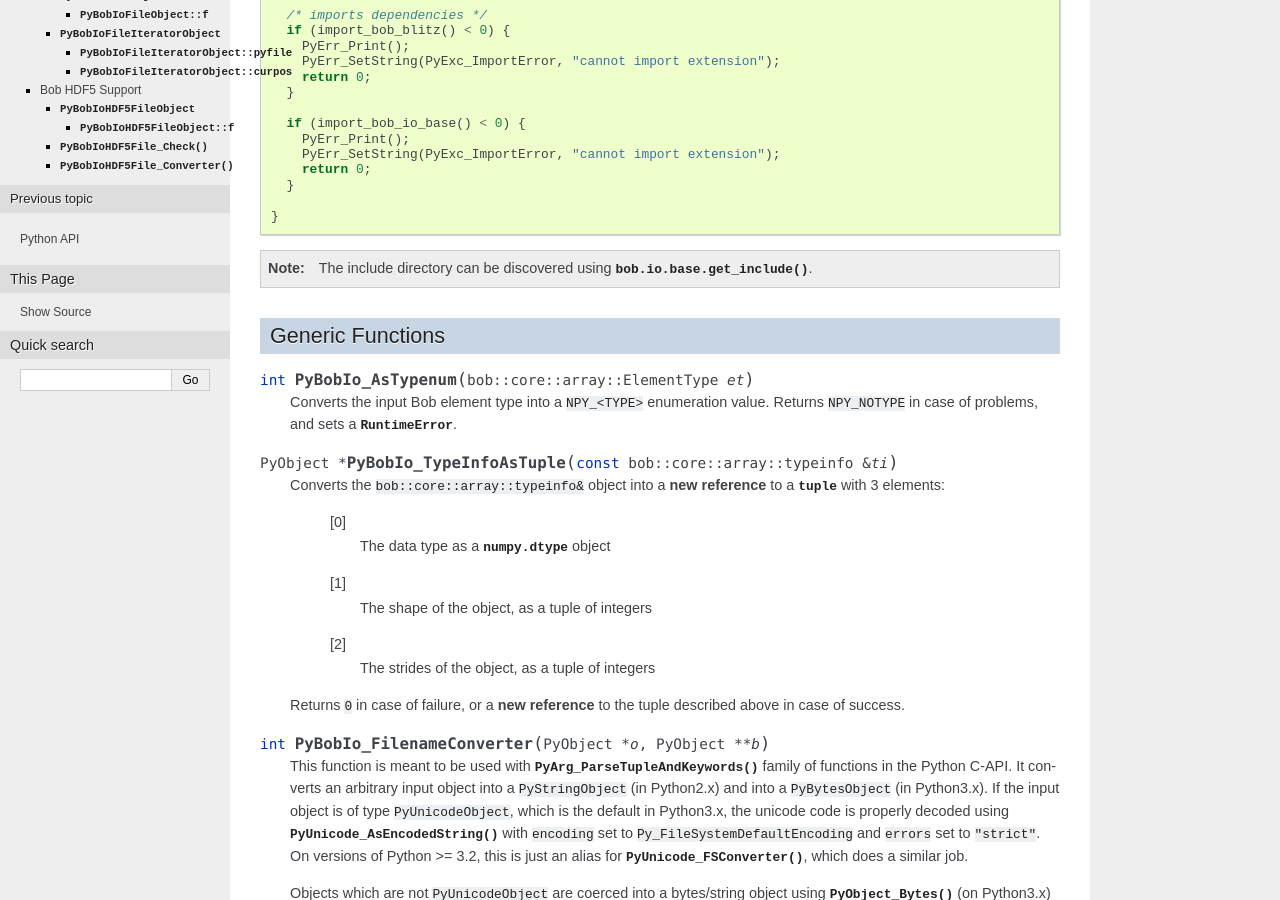
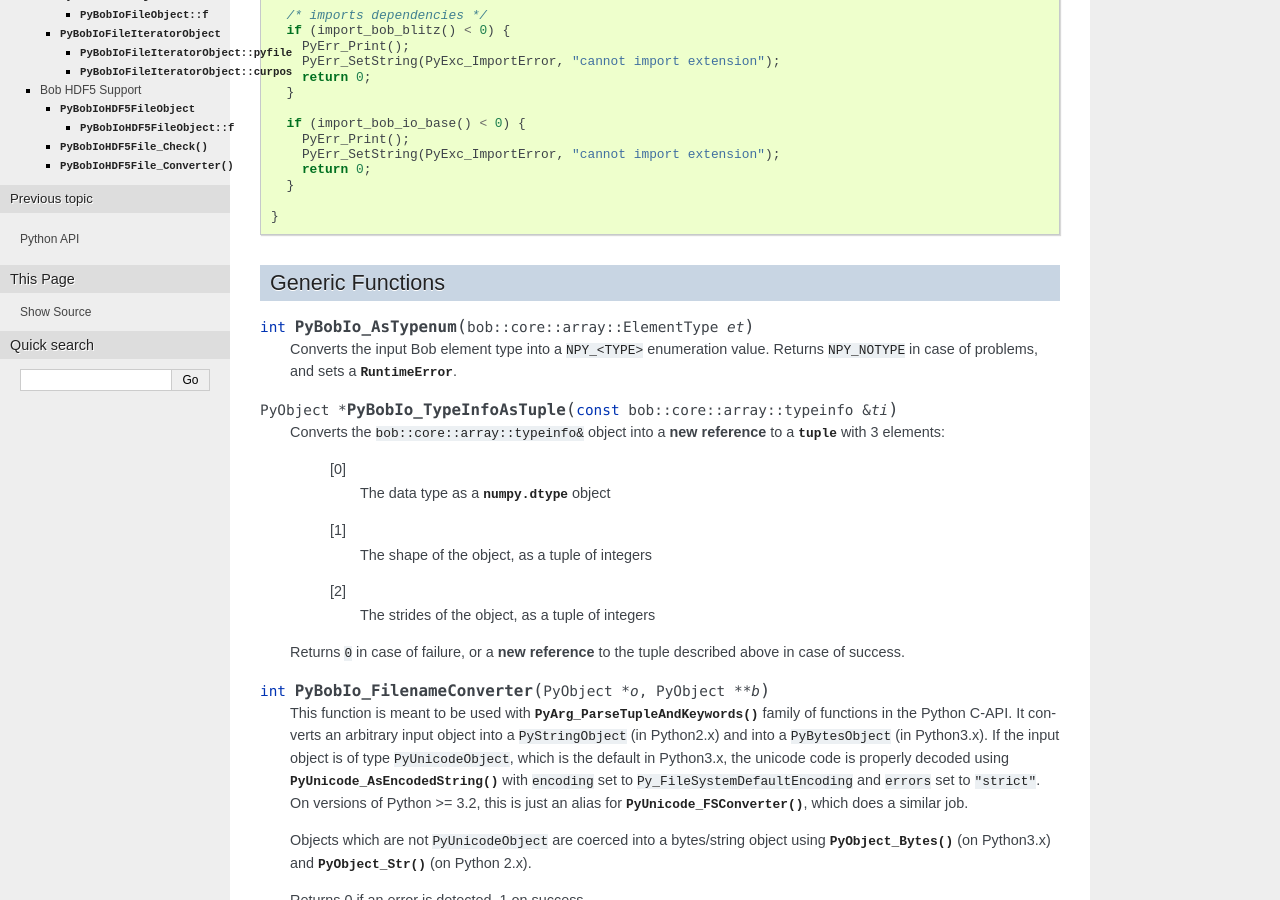
Before and after one commit to rikuhuttunen/bob.io.base, a Sphinx documentation site: the page built from doc/c_cpp_api.rst, in a window 1280 px wide and 900 px high, scrolled down 354 px. Built offline with Sphinx 7.4.7, drawn with Linux system fonts in a browser that asks for light colours; formulas are drawn with MathJax 3.

Commit message:
Removed traces of obsolete 'get_include'.

```diff
--- a/doc/c_cpp_api.rst
+++ b/doc/c_cpp_api.rst
@@ -41,10 +41,6 @@ the import function:
 
    }
 
-.. note::
-
-  The include directory can be discovered using
-  :py:func:`bob.io.base.get_include`.
 
 Generic Functions
 -----------------
--- a/doc/py_api.rst
+++ b/doc/py_api.rst
@@ -33,9 +33,3 @@ Functions
 .. autofunction:: bob.io.base.peek_all
 
 .. autofunction:: bob.io.base.create_directories_save
-
-
-C++ API Helpers
----------------
-
-.. autofunction:: bob.io.base.get_include
```
